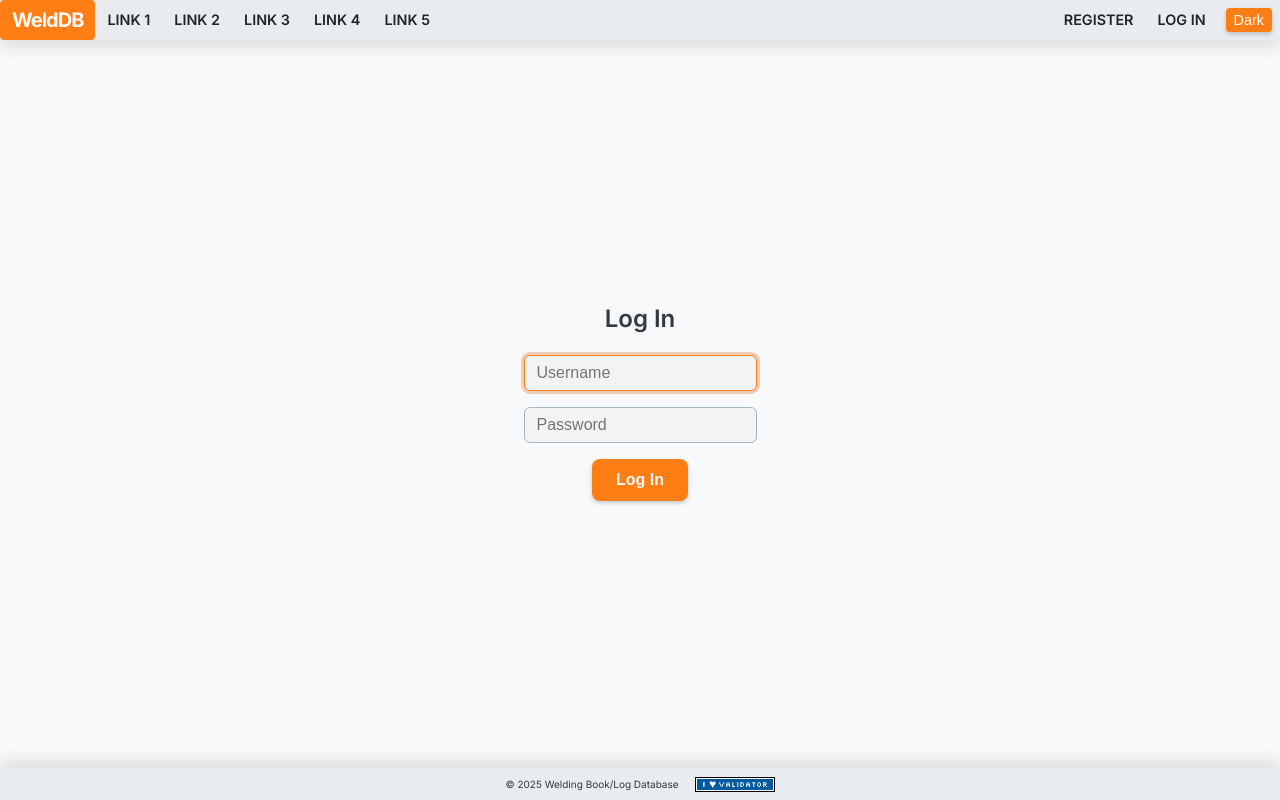
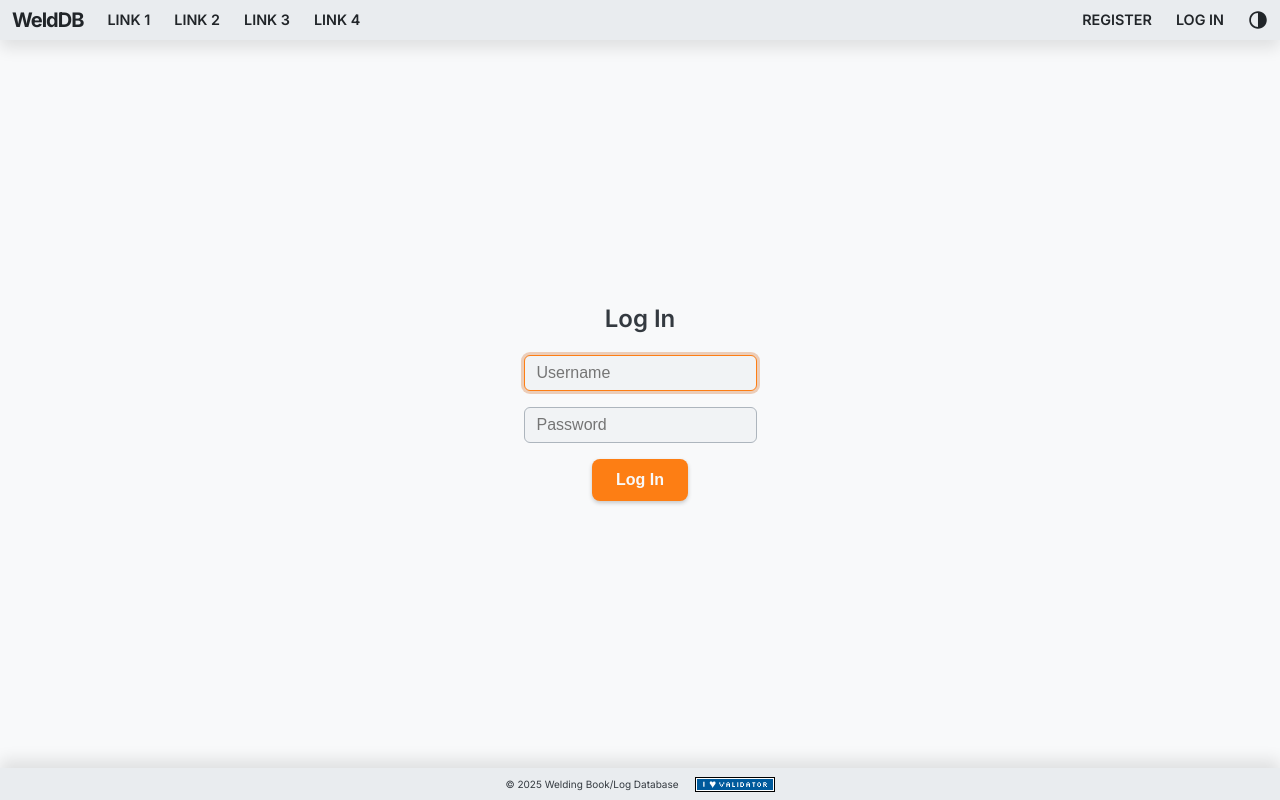
Before and after one commit to wdceng/project, a website: page app/dev_html/dev_login.html in a window 1280 px wide. Drawn offline with nearby package versions, Linux system fonts and the light colour scheme.

Commit message:
added icon light dark theme

```diff
--- a/app/dev_html/dev_login.html
+++ b/app/dev_html/dev_login.html
@@ -35,9 +35,19 @@
       href="https://fonts.googleapis.com/css2?family=Inter:ital,opsz,wght@0,14..32,100..900;1,14..32,100..900&display=swap"
       rel="stylesheet"
     />
-    <!-- Enter google fonts before css files -->
     <link rel="stylesheet" href="/app/static/styles.css" />
     <script src="/app/static/scripts.js" defer></script>
+    <!-- https://ionic.io/ionicons -->
+    <script
+      type="module"
+      src="https://unpkg.com/ionicons@7.1.0/dist/ionicons/ionicons.esm.js"
+      defer
+    ></script>
+    <script
+      nomodule
+      src="https://unpkg.com/ionicons@7.1.0/dist/ionicons/ionicons.js"
+      defer
+    ></script>
     <title>dev_Log In – WeldDB</title>
   </head>
   <!-- To start with "light" or "dark" theme -->
@@ -85,7 +95,6 @@
             <li><a href="#buy">Link 2</a></li>
             <li><a href="#sell">Link 3</a></li>
             <li><a href="#history">Link 4</a></li>
-            <li><a href="#add">Link 5</a></li>
           </ul>
           <div><!-- Allow flex children to split left/right alignment --></div>
           <ul>
@@ -94,7 +103,18 @@
           </ul>
           <ul>
             <li>
-              <button onclick="toggleTheme()" id="toggleTheme">Dark</button>
+              <a
+                href="javascript:void(0);"
+                onclick="toggleTheme()"
+                id="toggleTheme"
+              >
+                <!-- <img
+                  src="/app/static/icons/contrast-sharp.svg"
+                  alt="Toggle dark/light theme"
+                  class="icon"
+                /> -->
+                <ion-icon name="contrast-sharp" class="icon"></ion-icon>
+              </a>
             </li>
           </ul>
         </section>
--- a/app/static/scripts.js
+++ b/app/static/scripts.js
@@ -49,9 +49,9 @@ function toggleTheme() {
     // Apply the new theme to the body
     document.body.setAttribute("data-theme", nextTheme);
 
-    // Update the toggle button text
-    const buttonText = document.getElementById("toggleTheme");
-    buttonText.innerText = nextTheme === "light" ? "Dark" : "Light";
+    // Update the toggle theme text
+    // const themeText = document.getElementById("toggleTheme");
+    // themeText.innerText = nextTheme === "light" ? "Dark" : "Light";
 
     // Call the function to update all links and forms
     updateLinksFormsWithThemeParam(nextTheme);
--- a/app/static/styles.css
+++ b/app/static/styles.css
@@ -221,6 +221,11 @@ body {
     justify-content: flex-start; /* Align items to the top of the page */
 }
 
+.icon {
+    width: 1.25rem;
+    height: 1.25rem;
+}
+
 /* -------------------- */
 /* === HEADER STYLE === */
 /* -------------------- */
@@ -278,23 +283,6 @@ nav li a:active {
     background-color: var(--accent-color); /* Highlight on hover */
     color: var(--text-nav-hover-color); /* Contrast text on hover */
     border-radius: 0.25rem; /* Slightly rounded corners */
-}
-
-nav button {
-    padding: 0.25rem 0.5rem; /* Slightly more horizontal padding */
-    margin: 0 0.5rem; /* Horizontal spacing between buttons */
-    border: none; /* Clean look */
-    border-radius: 0.25rem; /* Slight curve on corners */
-    background-color: var(--accent-color); /* Welding orange */
-    color: #fff; /* Default text color */
-    font-size: 0.9rem; /* Slightly smaller text */
-    font-weight: 500; /* Medium weight */
-    cursor: pointer; /* Show pointer on hover */
-}
-
-nav button:hover {
-    background-color: var(--text-color); /* Invert for contrast */
-    color: var(--text-nav-hover-color); /* Light text on dark bg */
 }
 
 /* ------------------ */
```
Also changed, not shown: app/templates/layout.html (+23 -2 lines), app/static/icons/contrast-sharp.svg (added).
